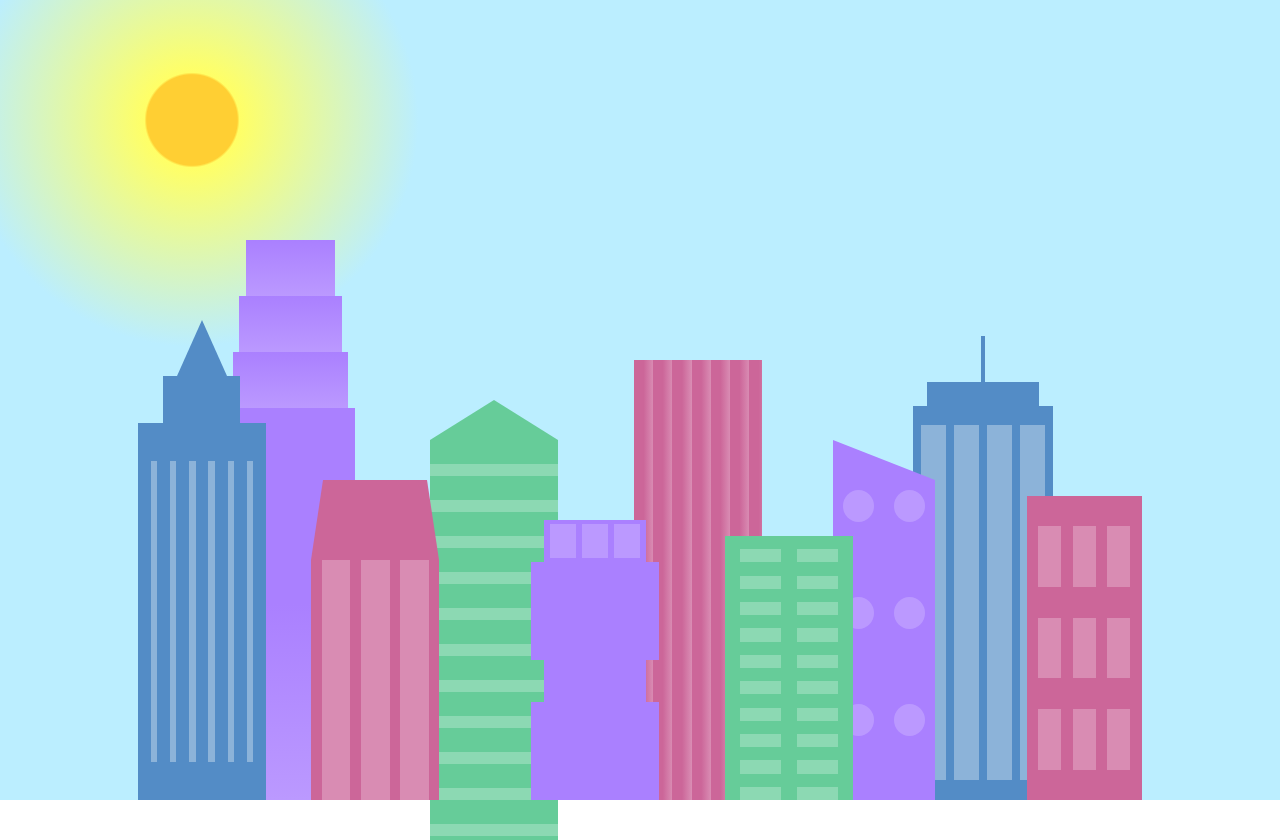
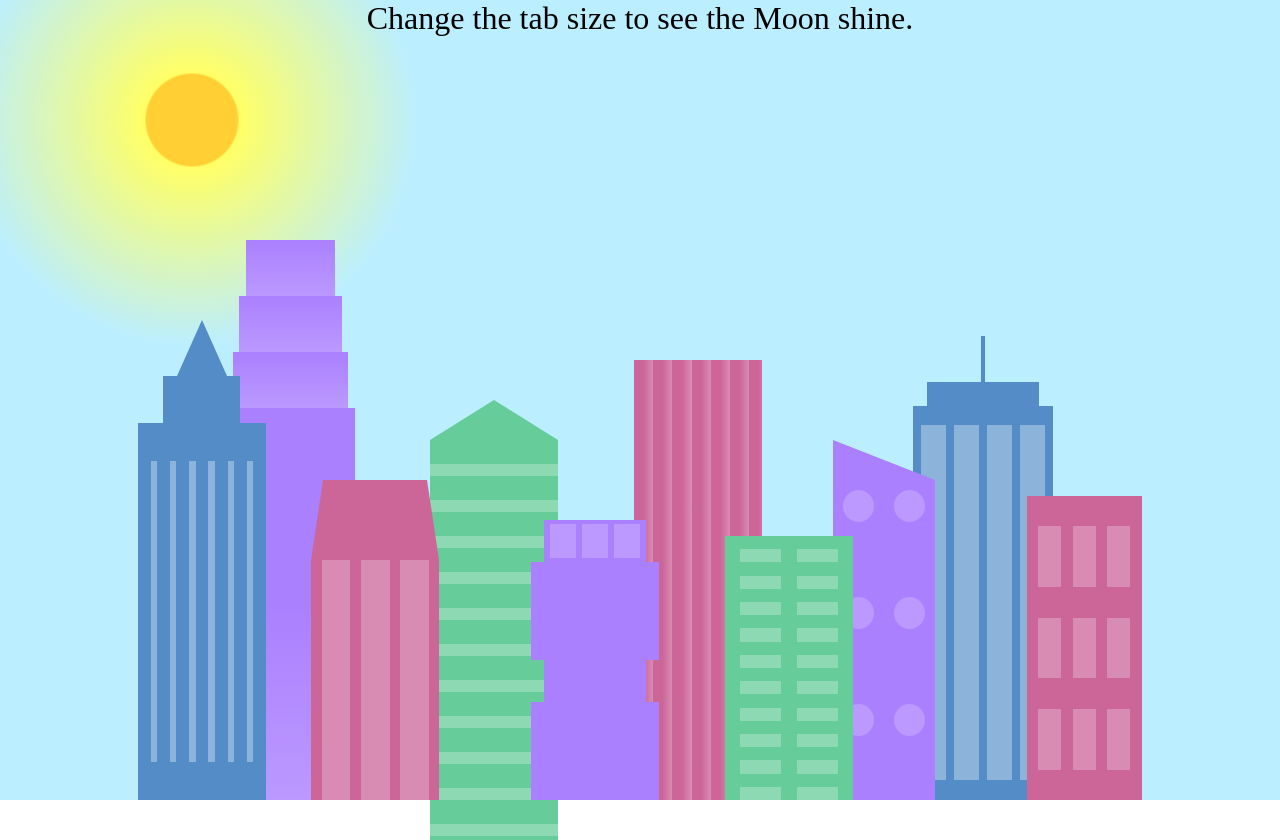
Before and after one commit to Siddhant-Raghuwanshi/City-Skyline, a plain HTML site: page index.html in a window 1280 px wide. Drawn offline with Linux system fonts and the light colour scheme.

Commit message:
Added a text div at top for imroved UX

```diff
--- a/index.html
+++ b/index.html
@@ -8,6 +8,7 @@
 </head>
 
 <body>
+    <div class="title">Change the tab size to see the Moon shine.</div>
     <div class="background-buildings sky">
         <div></div>
         <div></div>
--- a/styles.css
+++ b/styles.css
@@ -17,6 +17,14 @@
     height: 100vh;
     margin: 0;
     overflow: hidden;
+  }
+
+  .title{
+    font-size: 2em;
+    text-align: center;
+    position: absolute;
+    width: 100%;
+    z-index: 1;
   }
 
   .background-buildings, .foreground-buildings {
@@ -308,6 +316,9 @@
       --window-color3: #777;
       --window-color4: #777;
     }
+    .title{
+      display: none;
+    }
     .sky {
       background: radial-gradient(
           closest-corner circle at 15% 15%,
```
